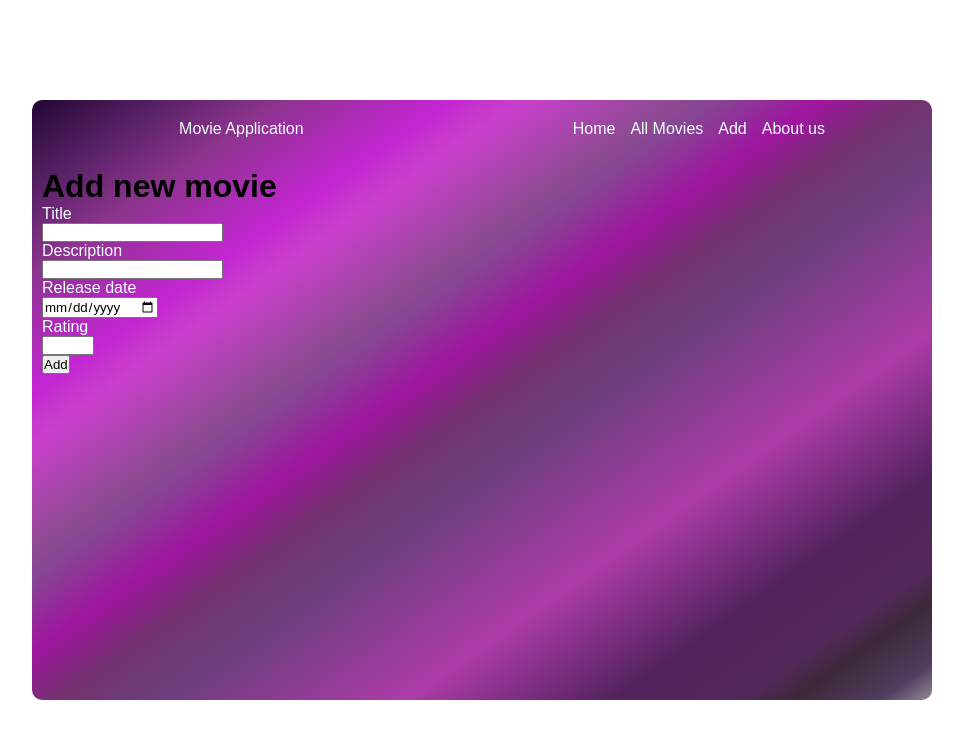
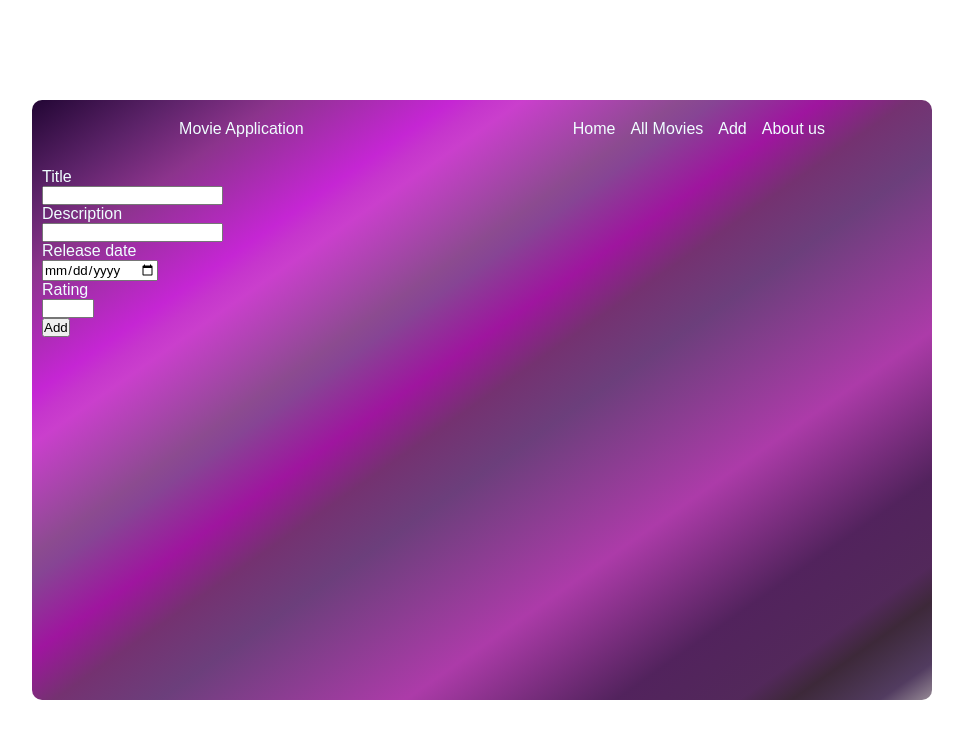
Before and after one commit to NaghmehGhorashi/Movie-App-group-project, a React (Vite) app: page /add in a window 1280 px wide. Shown: the top 738 px of the page, without its empty margins (158-1121 px from the left). Built offline with nearby package versions, Linux system fonts and the light colour scheme; no server answers.

Commit message:
updated add page

```diff
--- a/src/pages/add/add.jsx
+++ b/src/pages/add/add.jsx
@@ -63,7 +63,6 @@ function Add() {
 					{/* write ur code here */}
 					<div className={styled.container}>
 						<div className={styled.wrapper}>
-							<h1>Add new movie</h1>
 							<form action="">
 								<p>Title</p>
 								<input
--- a/src/pages/home/home.jsx
+++ b/src/pages/home/home.jsx
@@ -1,4 +1,3 @@
-import React from 'react'
 import Navbar from '../../components/navbar/navbar'
 import Wrapper from "../../components/container/container"
 import style from "./home.module.css"
```
Also changed, not shown: src/pages/all movie/movies.jsx (indentation only).
